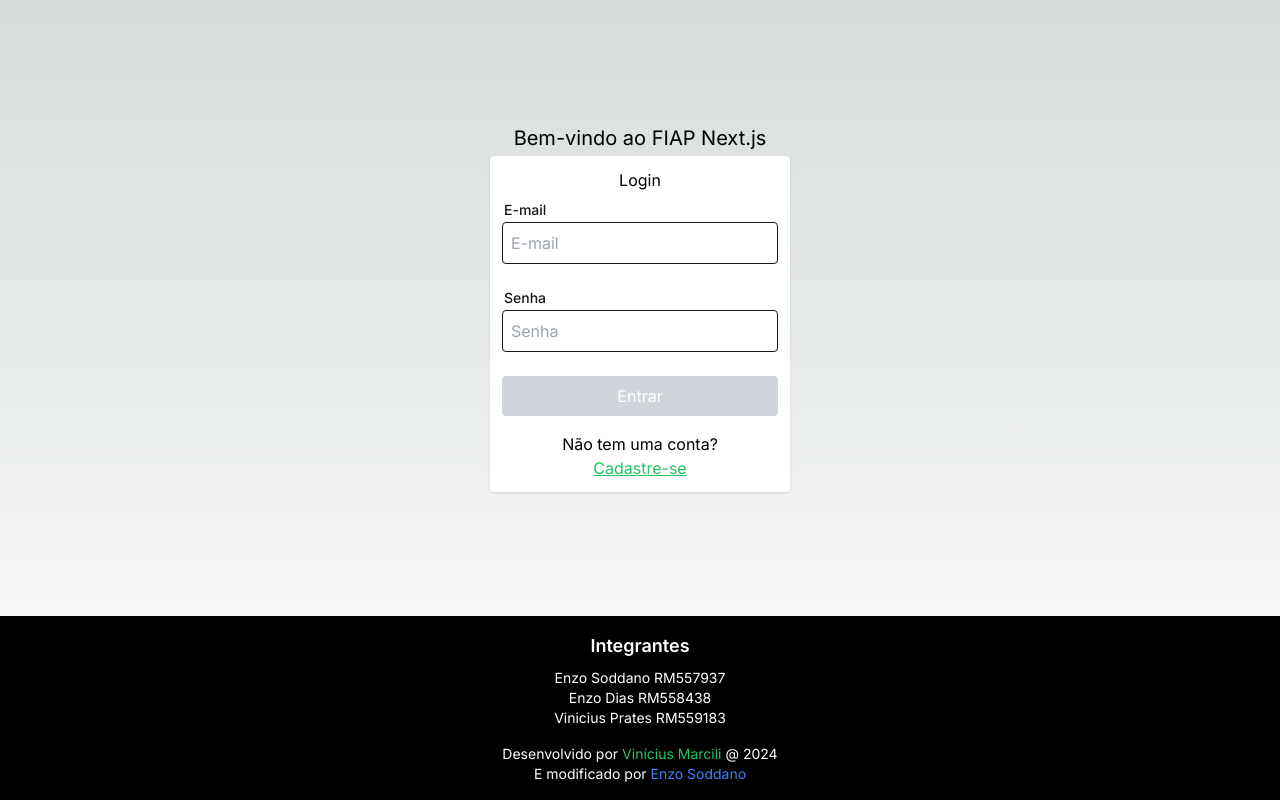
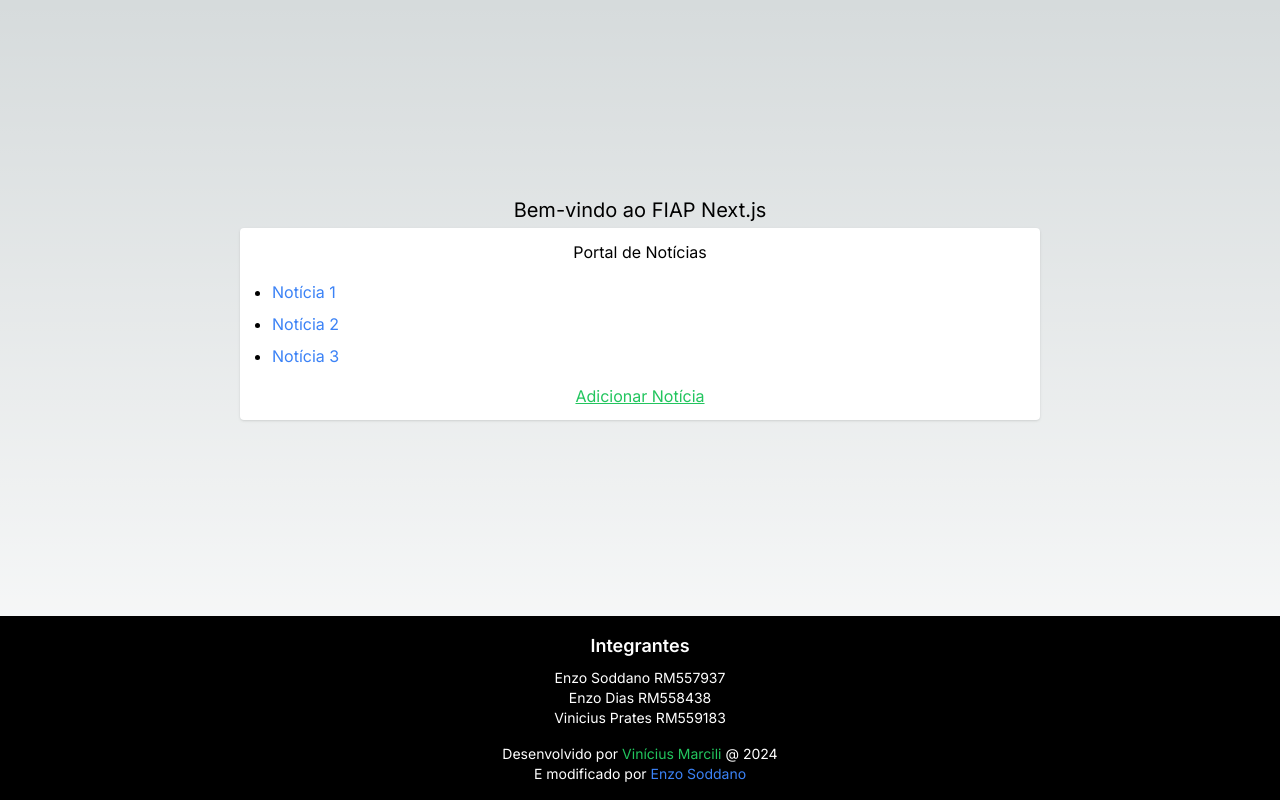
Before and after one commit to DerBrasilianer/cp5_front, a Next.js app: page /login in a window 1280 px wide. Built offline with nearby package versions, Linux system fonts and the light colour scheme.

Commit message:
Conversão para a tela básica de notícias

```diff
--- a/src/app/login/page.tsx
+++ b/src/app/login/page.tsx
@@ -1,17 +1,25 @@
-import Link from "next/link"
-import LoginForm from "./_components/login-form/login-form"
+import Link from "next/link";
 
-const LoginPage = () => {
-  return <div className='p-3 bg-white rounded shadow mx-auto w-full' style={{ maxWidth: '300px' }}>
-    <h2 className="text-center mb-2">
-      Login
-    </h2>
-    <LoginForm />
-    <footer className="text-center mt-4">
-      Não tem uma conta?<br />
-      <Link className="text-green-500 underline" href="/login/register">Cadastre-se</Link>
-    </footer>
-  </div>
+const NewsPage = () => {
+  return (
+    <div className='p-3 bg-white rounded shadow mx-auto w-full' style={{ maxWidth: '800px' }}>
+      <h1 className="text-center mb-4">Portal de Notícias</h1>
+      <ul className="list-disc pl-5">
+        <li className="mb-2">
+          <Link className="text-blue-500 hover:underline" href="/news/article-1">Notícia 1</Link>
+        </li>
+        <li className="mb-2">
+          <Link className="text-blue-500 hover:underline" href="/news/article-2">Notícia 2</Link>
+        </li>
+        <li className="mb-2">
+          <Link className="text-blue-500 hover:underline" href="/news/article-3">Notícia 3</Link>
+        </li>
+      </ul>
+      <footer className="text-center mt-4">
+        <Link className="text-green-500 underline" href="/news/create">Adicionar Notícia</Link>
+      </footer>
+    </div>
+  );
 }
 
-export default LoginPage
+export default NewsPage;
```
